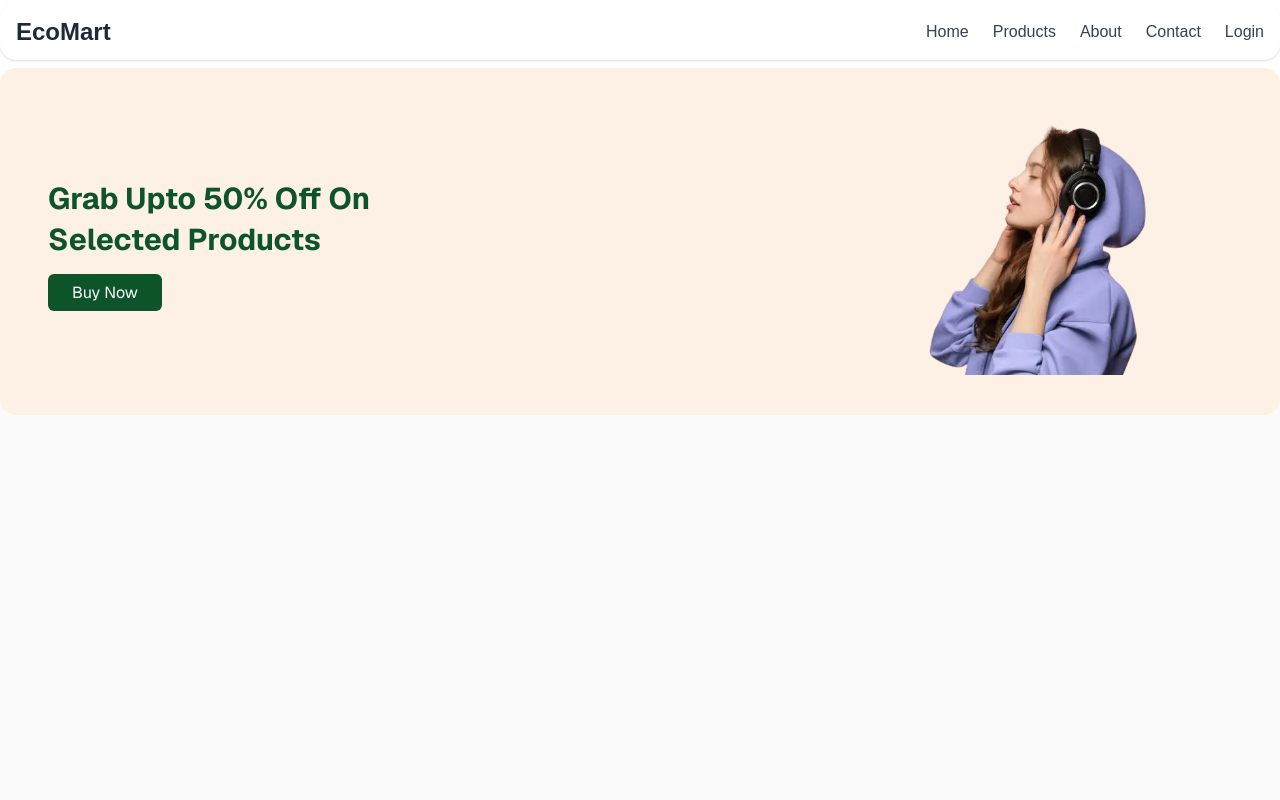
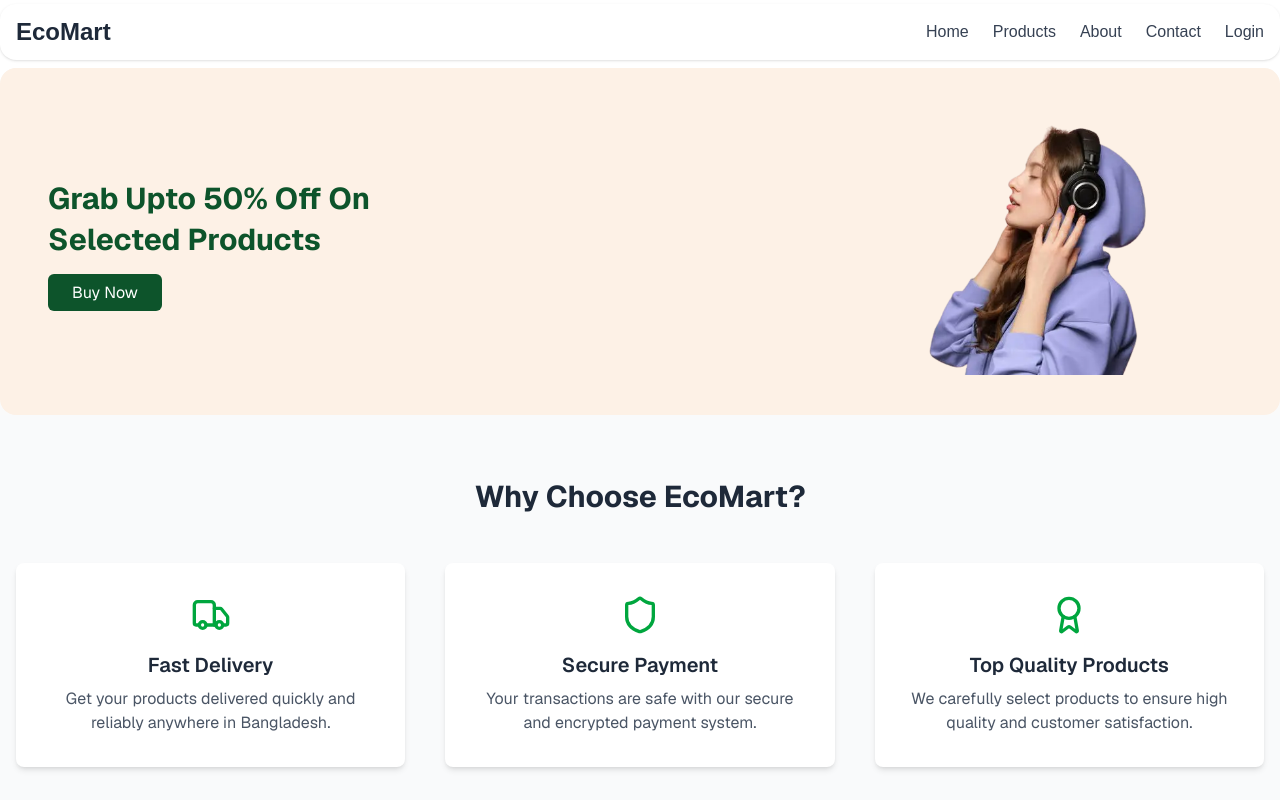
Before and after one commit to ArmanMirDeV/ECO-MART, a Next.js app: page / in a window 1280 px wide. Shown: the top 800 px of the page. Built offline with nearby package versions, Linux system fonts and the light colour scheme.

Commit message:
Features added

```diff
--- /dev/null
+++ b/src/Components/Features.jsx
@@ -0,0 +1,62 @@
+import React from "react";
+import { Truck, Shield, Award } from "lucide-react";
+
+const featuresData = [
+  {
+    id: 1,
+    title: "Fast Delivery",
+    description:
+      "Get your products delivered quickly and reliably anywhere in Bangladesh.",
+    icon: (
+      <Truck className="w-10 h-10 text-green-600 transition-colors duration-300" />
+    ),
+  },
+  {
+    id: 2,
+    title: "Secure Payment",
+    description:
+      "Your transactions are safe with our secure and encrypted payment system.",
+    icon: (
+      <Shield className="w-10 h-10 text-green-600 transition-colors duration-300" />
+    ),
+  },
+  {
+    id: 3,
+    title: "Top Quality Products",
+    description:
+      "We carefully select products to ensure high quality and customer satisfaction.",
+    icon: (
+      <Award className="w-10 h-10 text-green-600 transition-colors duration-300" />
+    ),
+  },
+];
+
+const Features = () => {
+  return (
+    <section className="py-16 bg-gray-50">
+      <div className="max-w-7xl mx-auto px-4 text-center">
+        <h2 className="text-3xl font-bold text-gray-800 mb-12">
+          Why Choose EcoMart?
+        </h2>
+        <div className="grid grid-cols-1 md:grid-cols-3 gap-10">
+          {featuresData.map((feature) => (
+            <div
+              key={feature.id}
+              className="bg-white shadow-md rounded-lg p-8 flex flex-col items-center text-center transform transition duration-300 hover:shadow-xl hover:scale-105 hover:bg-green-50"
+            >
+              <div className="mb-4 group-hover:text-green-700">
+                {feature.icon}
+              </div>
+              <h3 className="text-xl font-semibold text-gray-800 mb-2 transition-colors duration-300 hover:text-green-600">
+                {feature.title}
+              </h3>
+              <p className="text-gray-600">{feature.description}</p>
+            </div>
+          ))}
+        </div>
+      </div>
+    </section>
+  );
+};
+
+export default Features;
--- a/src/app/page.jsx
+++ b/src/app/page.jsx
@@ -1,4 +1,5 @@
 import Banner from "@/Components/Banner";
+import Features from "@/Components/Features";
 import Image from "next/image";
 
 export default function Home() {
@@ -6,6 +7,7 @@ export default function Home() {
     <div className=" min-h-screen max-w-7xl mx-auto items-center justify-center bg-zinc-50 font-sans rounded-2xl mt-2 ">
 
       <Banner />
+      <Features />
     </div>
   );
 }
```
